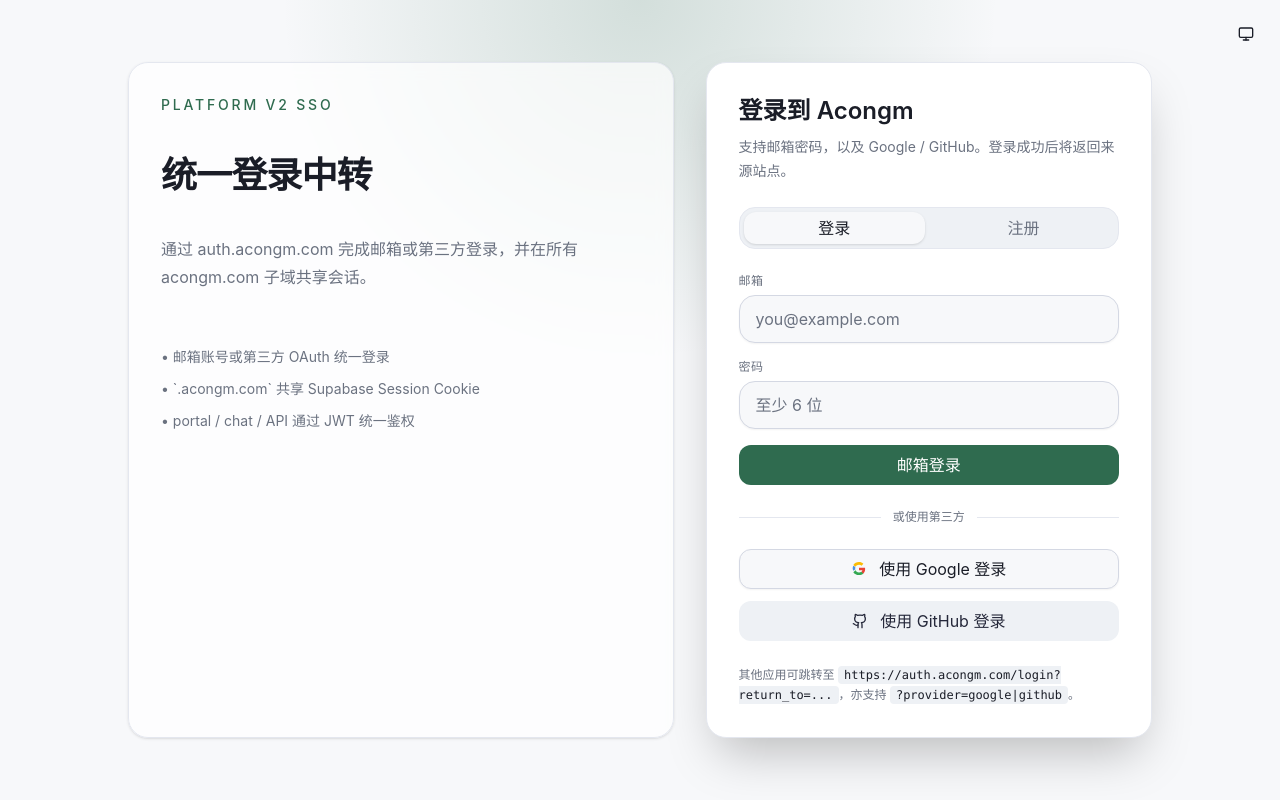
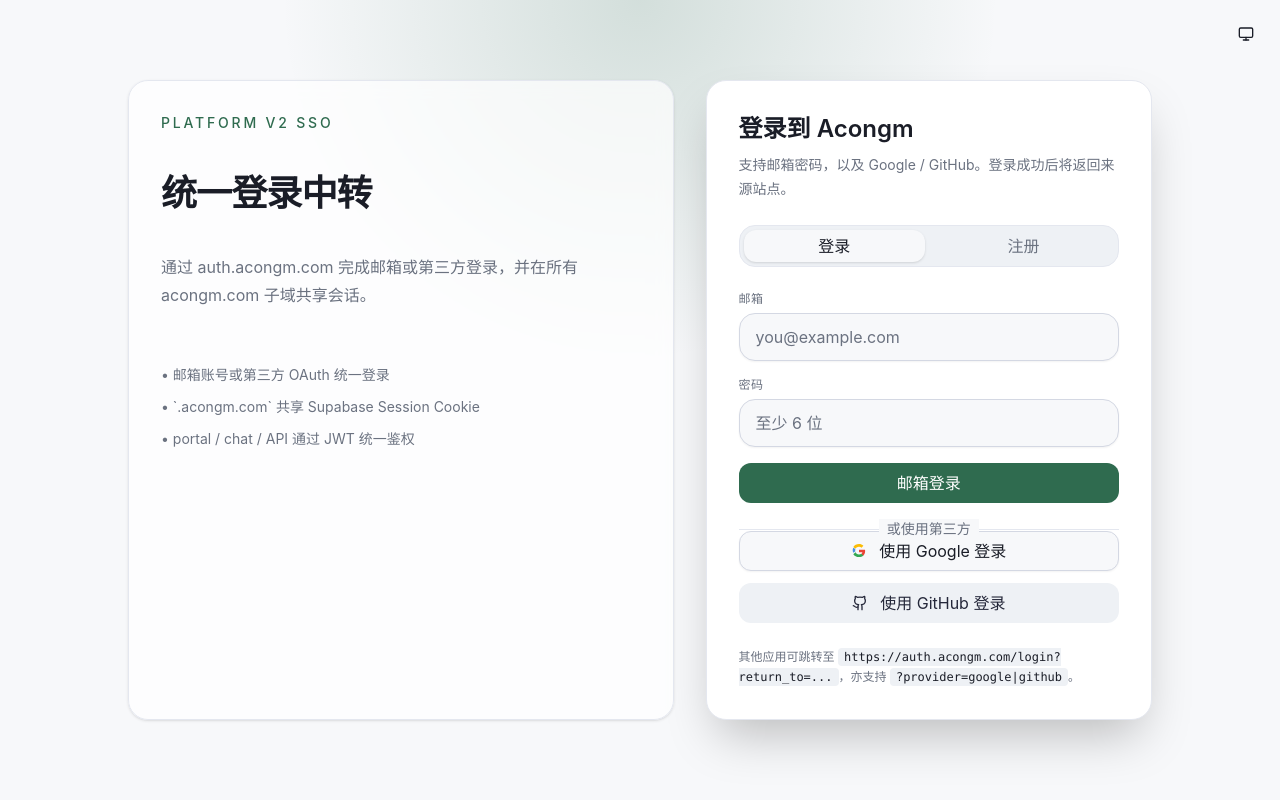
Before and after one commit to Acongm/auth, a Next.js app in the folder apps/auth/: page /login in a window 1280 px wide. Built offline with nearby package versions, Linux system fonts and the light colour scheme.

Commit message:
refactor(auth): compose login fields with hardened core

```diff
--- a/apps/auth/components/login-form.tsx
+++ b/apps/auth/components/login-form.tsx
@@ -12,9 +12,8 @@
 import { Alert, AlertDescription } from "@/components/ui/alert";
 import { Button } from "@/components/ui/button";
 import { Card } from "@/components/ui/card";
+import { Field, FieldLabel, FieldSeparator } from "@/components/ui/field";
 import { Input } from "@/components/ui/input";
-import { Label } from "@/components/ui/label";
-import { Separator } from "@/components/ui/separator";
 import {
   AUTH_RETURN_TO_COOKIE,
   cn,
@@ -271,10 +270,13 @@
         </div>
 
         <form className="space-y-4" onSubmit={handleEmailSubmit}>
-          <div className="space-y-1.5">
-            <Label htmlFor="auth-email" className="text-xs uppercase tracking-wide text-muted-foreground">
+          <Field className="gap-1.5">
+            <FieldLabel
+              htmlFor="auth-email"
+              className="text-xs uppercase tracking-wide text-muted-foreground"
+            >
               邮箱
-            </Label>
+            </FieldLabel>
             <Input
               id="auth-email"
               type="email"
@@ -286,11 +288,14 @@
               placeholder="you@example.com"
               disabled={loading}
             />
-          </div>
-          <div className="space-y-1.5">
-            <Label htmlFor="auth-password" className="text-xs uppercase tracking-wide text-muted-foreground">
+          </Field>
+          <Field className="gap-1.5">
+            <FieldLabel
+              htmlFor="auth-password"
+              className="text-xs uppercase tracking-wide text-muted-foreground"
+            >
               密码
-            </Label>
+            </FieldLabel>
             <Input
               id="auth-password"
               type="password"
@@ -303,7 +308,7 @@
               placeholder="至少 6 位"
               disabled={loading}
             />
-          </div>
+          </Field>
           <Button type="submit" size="lg" disabled={loading} className="w-full">
             {busy === "email"
               ? mode === "signin"
@@ -315,11 +320,7 @@
           </Button>
         </form>
 
-        <div className="flex items-center gap-3 text-xs text-muted-foreground">
-          <div className="flex-1"><Separator /></div>
-          <span>或使用第三方</span>
-          <div className="flex-1"><Separator /></div>
-        </div>
+        <FieldSeparator>或使用第三方</FieldSeparator>
 
         <div className="space-y-3">
           <SocialSignInButton
@@ -346,7 +347,7 @@
         ) : null}
 
         {info ? (
-          <Alert variant="success">
+          <Alert>
             <AlertDescription>{info}</AlertDescription>
           </Alert>
         ) : null}
```
